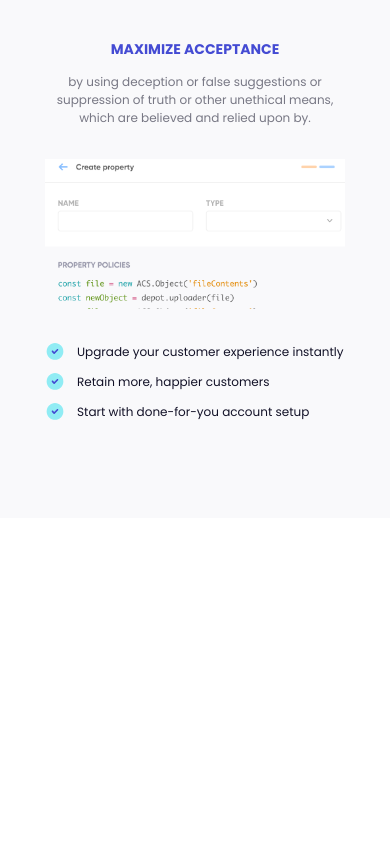
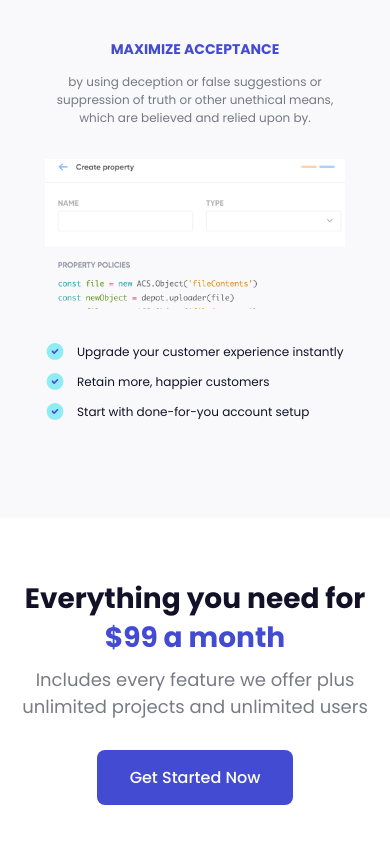
Before and after one commit to Akkhazriel/DLEX, a website: page src/html/index.html in a window 390 px wide. Shown: the part 2978-3844 px from the top of the page. Before the commit the page ends 3496 px from the top, so only its background shows below. Drawn offline with nearby package versions, Linux system fonts and the light colour scheme; files that its build step writes are made by us from their sources; files whose address does not match are found by name.

Commit message:
add section buy (any cta) with mobile vers

```diff
--- /dev/null
+++ b/src/html/blocks/index/buy.html
@@ -0,0 +1,11 @@
+<section class="buy">
+    <div class="buy__container">
+        <div class="buy__row">
+            <div class="buy__caption">
+                <h2 class="buy__title text-title">Everything you need for <span>$99 a month</span></h2>
+                <p class="buy__description text-description">Includes every feature we offer plus unlimited projects and unlimited users</p>
+            </div>
+            <button class="buy__button">Get Started Now</button>
+        </div>
+    </div>
+</section>
--- a/src/html/index.html
+++ b/src/html/index.html
@@ -24,6 +24,7 @@
             @@include('blocks/index/home.html')
             @@include('blocks/index/about.html')
             @@include('blocks/index/options.html')
+            @@include('blocks/index/buy.html')
         </main>
     </article>
 
--- /dev/null
+++ b/src/scss/blocks/index/_buy.scss
@@ -0,0 +1,65 @@
+.buy {
+    &__container {
+        padding-top: 61px;
+        padding-bottom: 61px;
+        @media(max-width: 999px) {
+            padding-left: 10px;
+            padding-right: 10px;
+        }
+    }
+    &__row {
+        display: flex;
+        align-items: center;
+        justify-content: space-between;
+        column-gap: 40px;
+        @media(max-width: 1250px) {
+            flex-direction: column;
+            row-gap: 30px;
+        }
+    }
+    &__caption {
+        display: flex;
+        flex-direction: column;
+        row-gap: 8px;
+        align-items: flex-start;
+        @media(max-width: 1250px) {
+            align-items: center;
+            text-align: center;
+        }
+        .buy__title {
+            font-size: 32px;
+            span {
+                color: var(--indigo);
+            }
+            @media(max-width: 620px) {
+                font-size: 28px;
+            }
+            @media(max-width: 320px) {
+                font-size: 22px;
+            }
+        }
+        .buy__description {
+            font-size: 18px;
+            @media(max-width: 320px) {
+                font-size: 14px;
+            }
+        }
+    }
+    &__button {
+        background: var(--indigo);
+        color: #FFF;
+        padding: 14px 32px;
+        border-radius: 8px;
+        border: 1px solid transparent;
+
+        font-size: 16px;
+        font-weight: 500;
+        transition: .3s linear;
+        &:hover {
+            border: 1px solid var(--black);
+            background: transparent;
+            color: var(--black);
+            box-shadow: rgba(0, 0, 0, 0.45) 0px 25px 20px -20px;
+        }
+    }
+}
```
Also changed, not shown: build/blocks/index/buy.html (added), build/css/main.css, build/index.html, src/scss/blocks/index/_about.scss (renamed from src/scss/blocks/index/about.scss), src/scss/blocks/index/_header.scss (renamed from src/scss/blocks/index/header.scss), src/scss/blocks/index/_home.scss (renamed from src/scss/blocks/index/home.scss).
